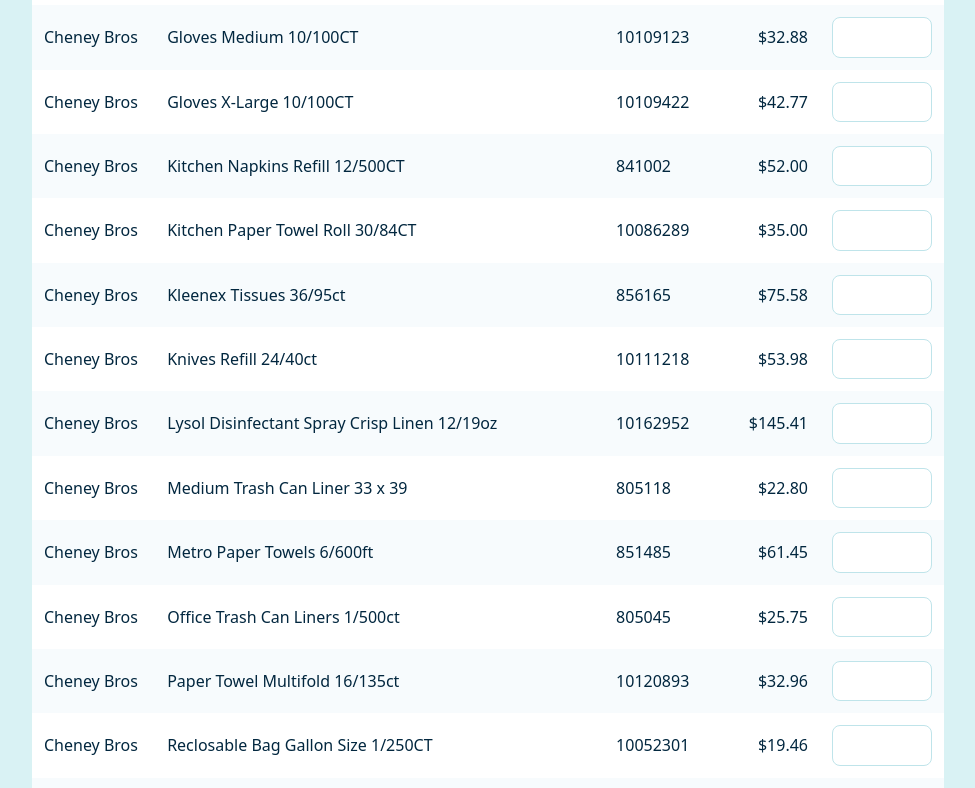
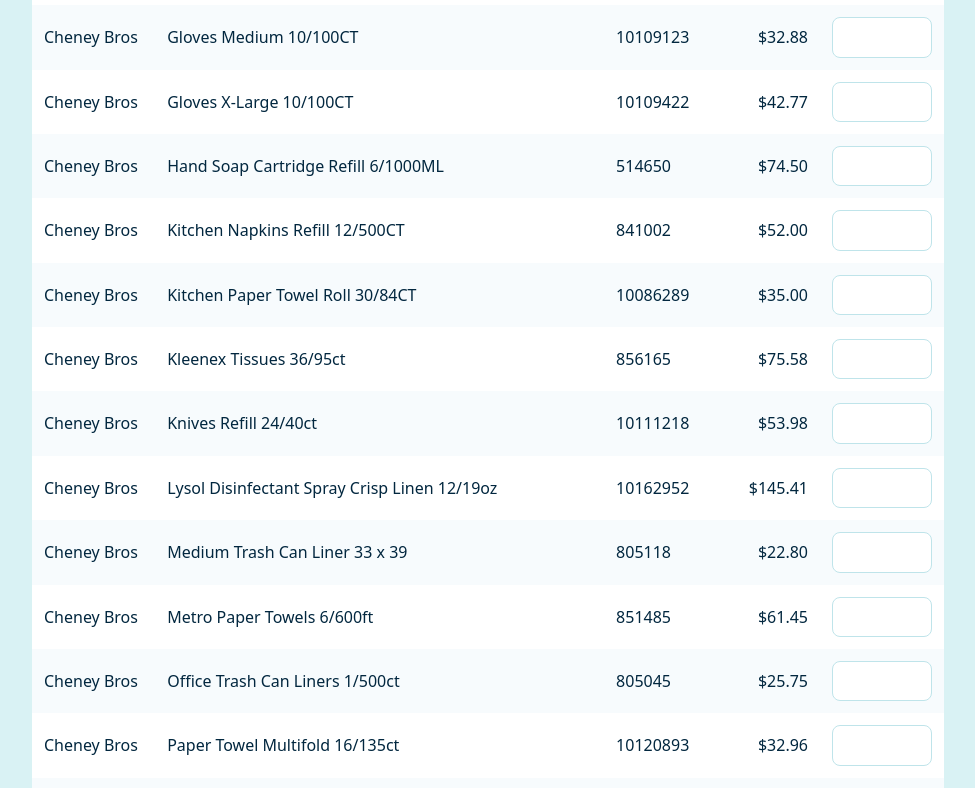
Before and after one commit to WSFMNAlexander/order-form, a React (Vite) app: page / in a window 1280 px wide. Shown: the part 1260-2048 px from the top of the page, without its empty margins (152-1127 px from the left). Built offline with nearby package versions, Linux system fonts and the light colour scheme.

Commit message:
Update App.jsx

```diff
--- a/src/App.jsx
+++ b/src/App.jsx
@@ -19,6 +19,7 @@ const SUPPLIER_ORDER = ["HD Supply", "Cheney Bros", "Other"];
 /* CATALOG (complete) */
 const CATALOG = [
   {"supplier":"Cheney Bros","itemNumber":"10089384","name":"Foam Bowls 20/25ct","ppu":19.39,"uom":""},
+  {"supplier":"Cheney Bros","itemNumber":"514650","name":"Hand Soap Cartridge Refill 6/1000ML","ppu":74.50,"uom":""},
   {"supplier":"Cheney Bros","itemNumber":"833123","name":"To Go Food Containers 9x9 (200)","ppu":19.49,"uom":""},
   {"supplier":"Cheney Bros","itemNumber":"823040","name":"8oz Foam Cups 40/25ct","ppu":22.00,"uom":""},
   {"supplier":"Cheney Bros","itemNumber":"10034790","name":"Foam Plates 4/125 ct","ppu":40.00,"uom":""},
```
